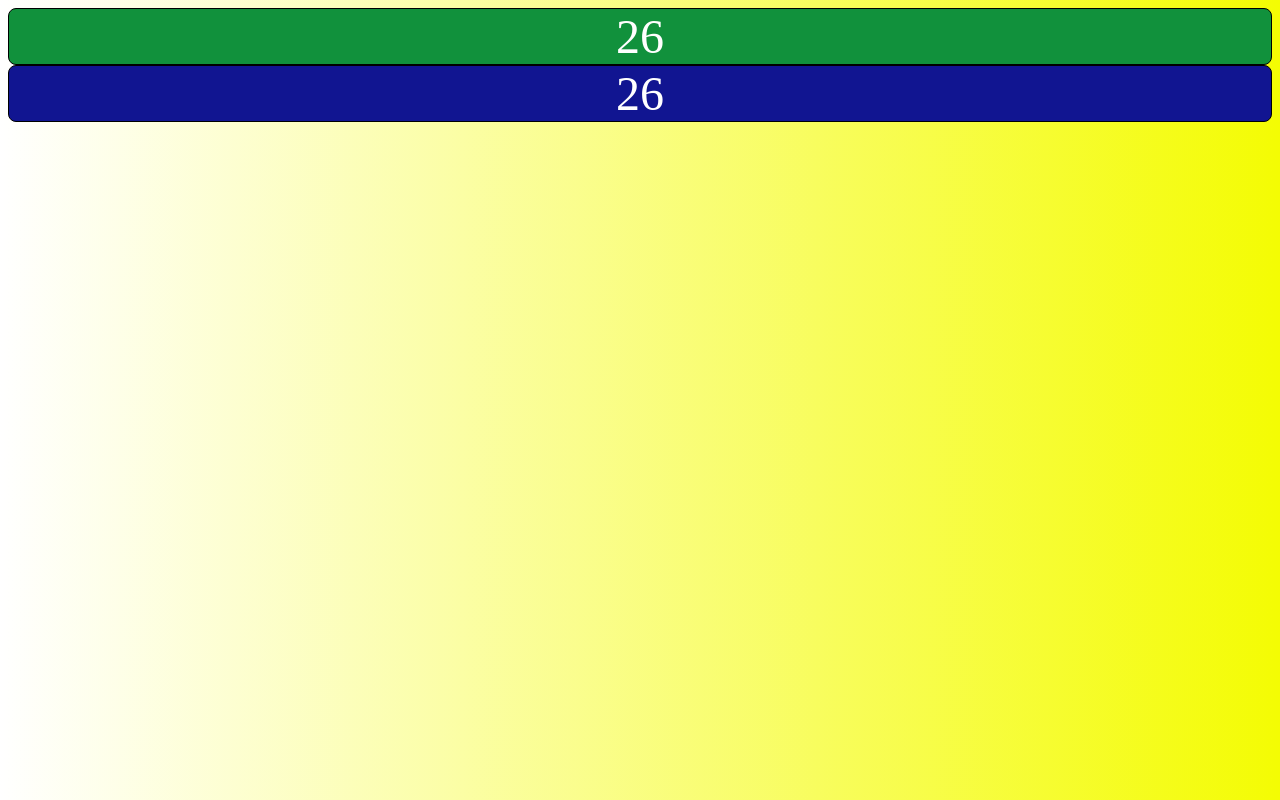
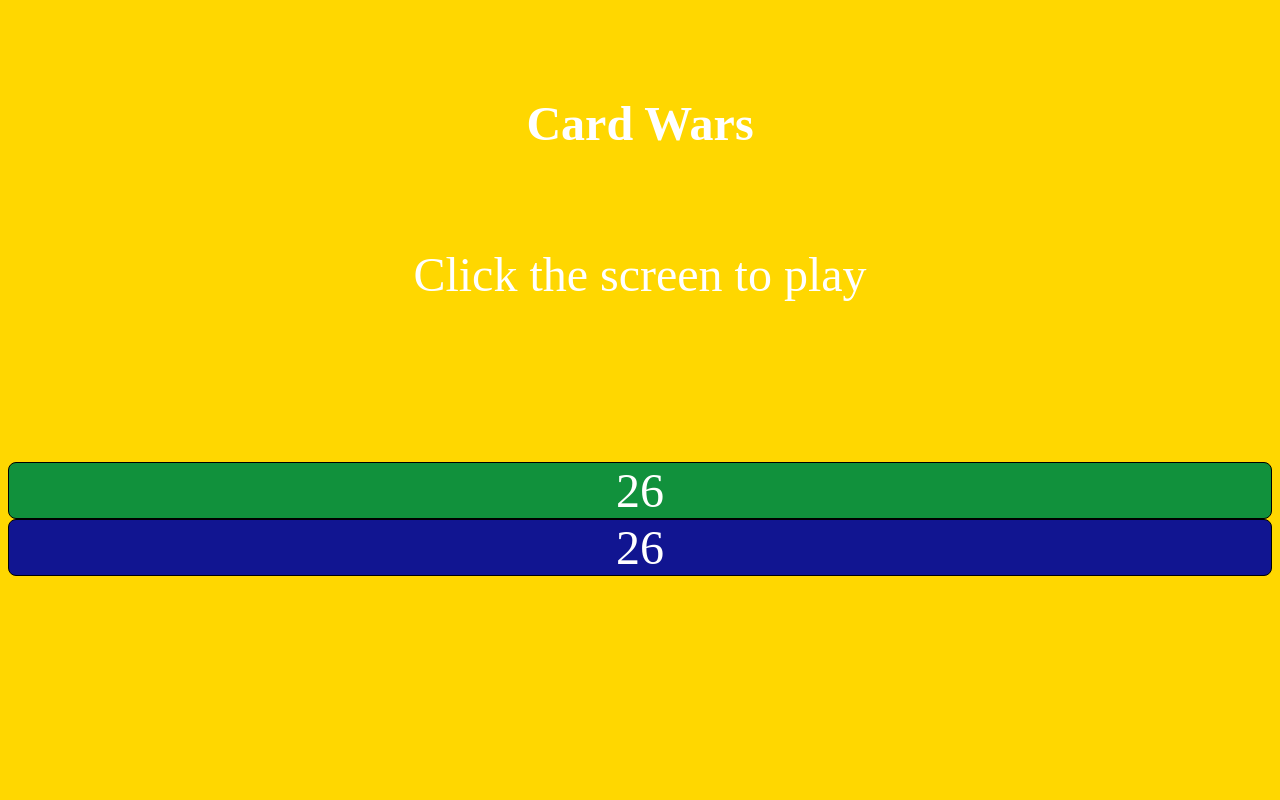
Before and after one commit to michodgs25/JavaScript-Card-Game, a plain HTML site: page index.html in a window 1280 px wide. Drawn offline with Linux system fonts and the light colour scheme.

Commit message:
Add game header

```diff
--- a/index.html
+++ b/index.html
@@ -13,6 +13,9 @@
 
 <body>
     <!--Display computer deck text and player deck-->
+    <h3>Card Wars</h3>
+    <p>Click the screen to play</p>
+    <div class="clear"></div>
     <div class="computer-deck deck"></div>
     <div class="computer-card-slot card-slot"></div>
 
--- a/style.css
+++ b/style.css
@@ -3,7 +3,7 @@
 }
 /*Main body content*/
 body {
-    background: linear-gradient(to right, rgb(255, 255, 255), rgb(244, 252, 3));
+    background: gold;
 }
 .body {
     margin: 0;
@@ -13,6 +13,22 @@ body {
     cursor: pointer;
     justify-content: center;
     padding-top: 1rem;
+}
+/*end*/
+
+/*header and sub heading text*/
+h3, p {
+    padding-top: 1em;
+    font-size: 3em;
+    color: rgb(255, 255, 255);
+    text-align: center;
+}
+/*end*/
+
+/*push main content towards center of page*/
+.clear {
+    padding-top: 5em;
+    margin-top: 5em;
 }
 /*end*/
 
@@ -43,7 +59,7 @@ body {
 .text {
     font-size: 3em;
     font-weight: 800;
-    color: rgb(255, 0, 251);
+    color: rgb(255, 255, 255);
     grid-column: span 2;
     display: flex;
     justify-content: center;
@@ -57,6 +73,7 @@ body {
     height: 4em;
     width: 100%;
     border: 1px solid rgb(0, 0, 0);
+    background-color: rgb(255, 255, 255);
     border-radius: .5rem;
     display: flex;
     justify-content: center;
```
